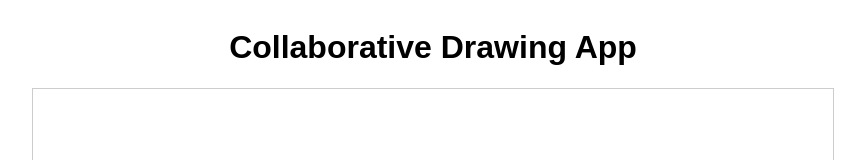
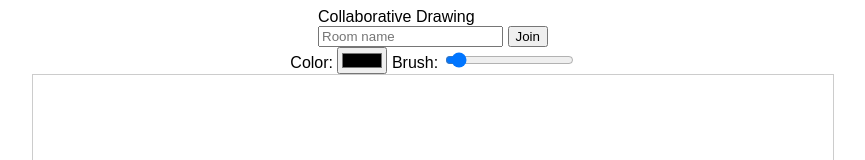
Before and after one commit to ava1313/collaborative-drawing-app, a website: page public/index.html in a window 1280 px wide. Shown: the top 160 px of the page, without its empty margins (207-1072 px from the left). Drawn offline with nearby package versions, Linux system fonts and the light colour scheme; no server answers.

Commit message:
Add navbar, lobby form, and drawing tools to index.html

```diff
--- a/public/index.html
+++ b/public/index.html
@@ -1,27 +1,30 @@
 <!DOCTYPE html>
-<html>
+<html lang="en">
 <head>
   <meta charset="UTF-8">
+  <meta name="viewport" content="width=device-width, initial-scale=1.0">
   <title>Collaborative Drawing App</title>
   <link rel="stylesheet" href="styles.css">
-  <style>
-    body {
-      display: flex;
-      flex-direction: column;
-      align-items: center;
-      font-family: Arial, sans-serif;
-    }
-    #drawingCanvas {
-      border: 1px solid #ccc;
-      cursor: crosshair;
-    }
-  </style>
+  <script src="/socket.io/socket.io.js"></script>
 </head>
 <body>
-  <h1>Collaborative Drawing App</h1>
+  <nav>
+    <div class="logo">Collaborative Drawing</div>
+    <div class="room-form">
+      <input type="text" id="roomInput" placeholder="Room name">
+      <button id="joinButton">Join</button>
+    </div>
+  </nav>
+
+  <div class="toolbar">
+    <label for="colorPicker">Color:</label>
+    <input type="color" id="colorPicker" value="#000000">
+    <label for="brushSize">Brush:</label>
+    <input type="range" id="brushSize" min="1" max="20" value="2">
+  </div>
+
   <canvas id="drawingCanvas" width="800" height="600"></canvas>
 
-  <script src="/socket.io/socket.io.js"></script>
   <script src="script.js"></script>
 </body>
 </html>
```
